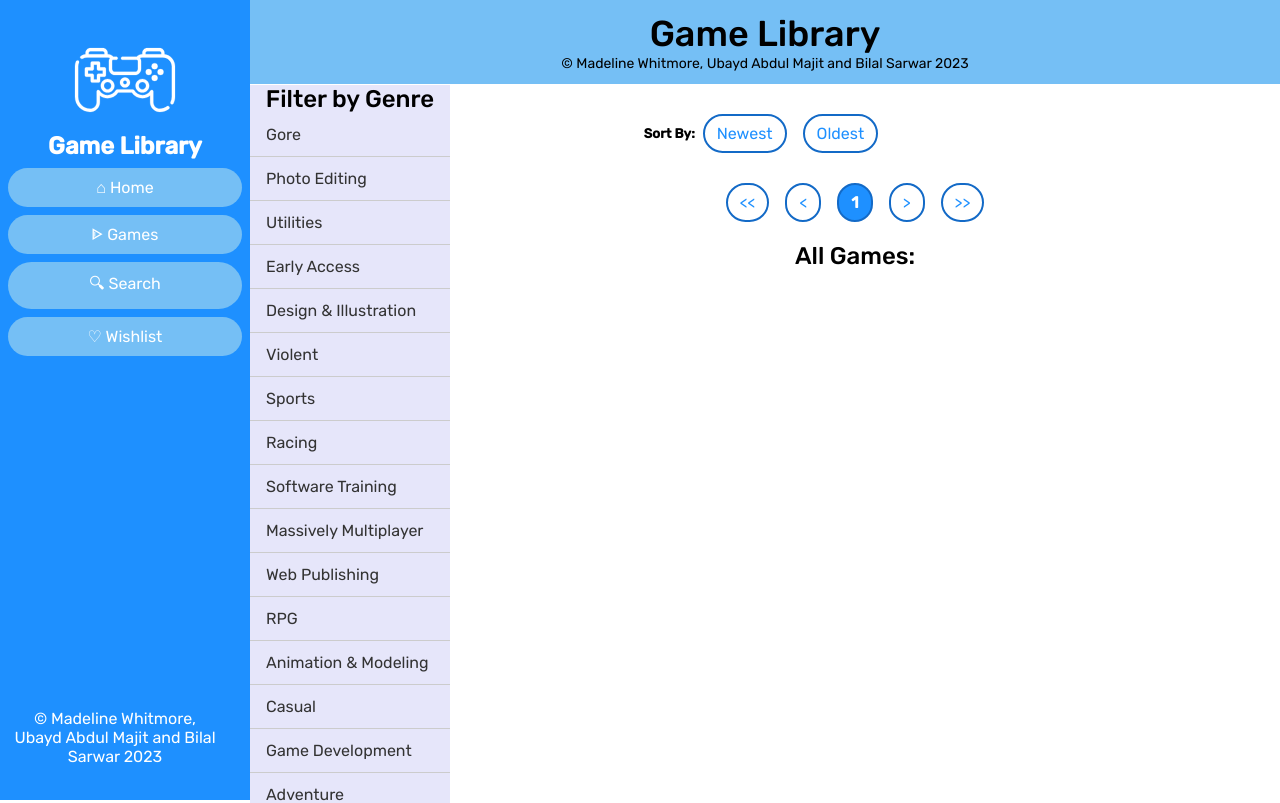
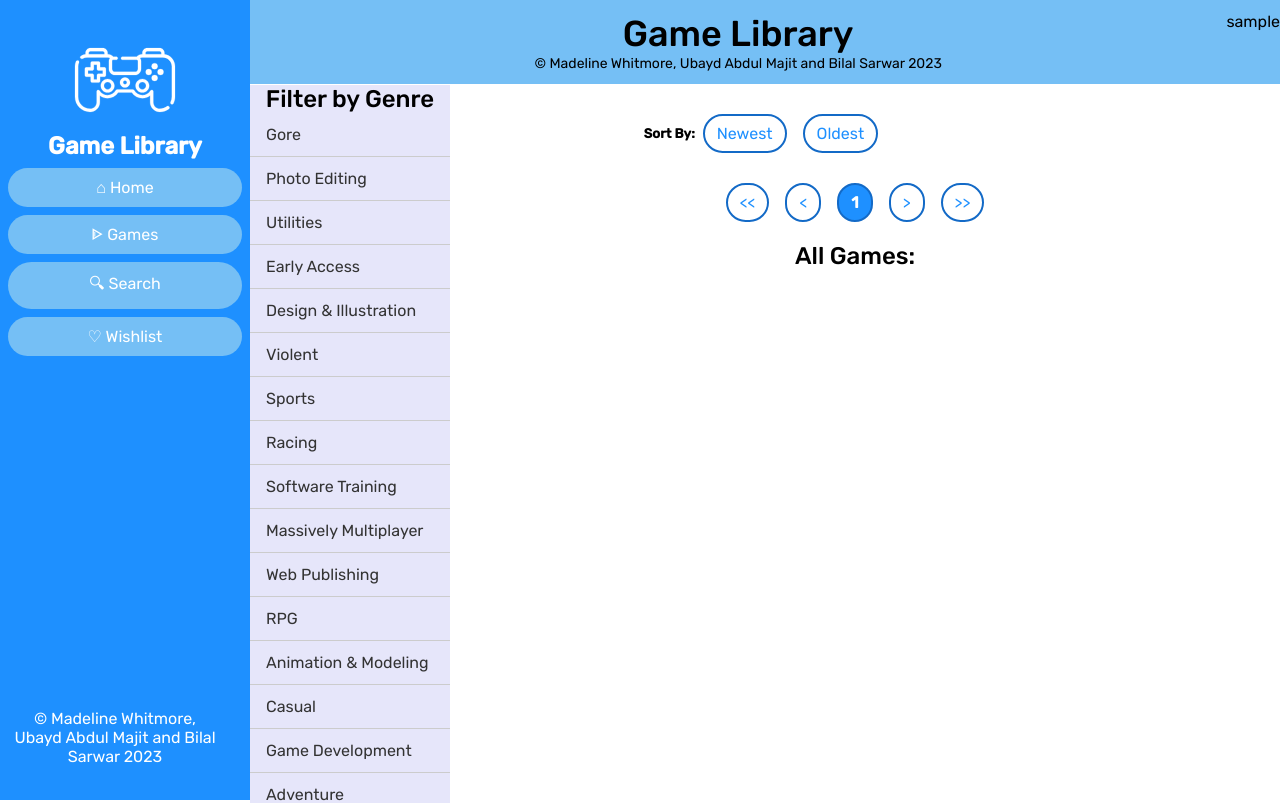
Before and after one commit to ItsMaddieNow/Compsci235-WebApp, a Flask app: page /games in a window 1280 px wide. Shown: the top 803 px of the page. Run offline with Flask 3, Linux system fonts and the light colour scheme; the visitor is signed in with stand-in values (Sample User, id 1); some libraries are stand-ins or nearby versions.

Commit message:
✨ Add Username to Title Bar Add ability to display elements to the left and right of the title bar

```diff
--- a/games/static/css/style.css
+++ b/games/static/css/style.css
@@ -10,6 +10,8 @@ body{
     background-color:#75bff5;
     text-align: center;
     padding: 12px 0;
+    display: flex;
+    justify-content: space-between;
 }
 
 .titlebar h1 {
--- a/games/templates/titlebar.html
+++ b/games/templates/titlebar.html
@@ -1,4 +1,12 @@
 <div class="titlebar">
-    <a href="{{ url_for('home_bp.home') }}" class="titlebar-link">Game Library</a>
-    <p>{{ copyright_rand()|safe }}</p>
+    <div></div>
+    <div>
+        <a href="{{ url_for('home_bp.home') }}" class="titlebar-link">Game Library</a>
+        <p>{{ copyright_rand()|safe }}</p>
+    </div>
+    <div>
+        {% if session["username"] is not none %}
+            {{ session["username"] }}
+        {% endif %}
+    </div>
 </div>
```
